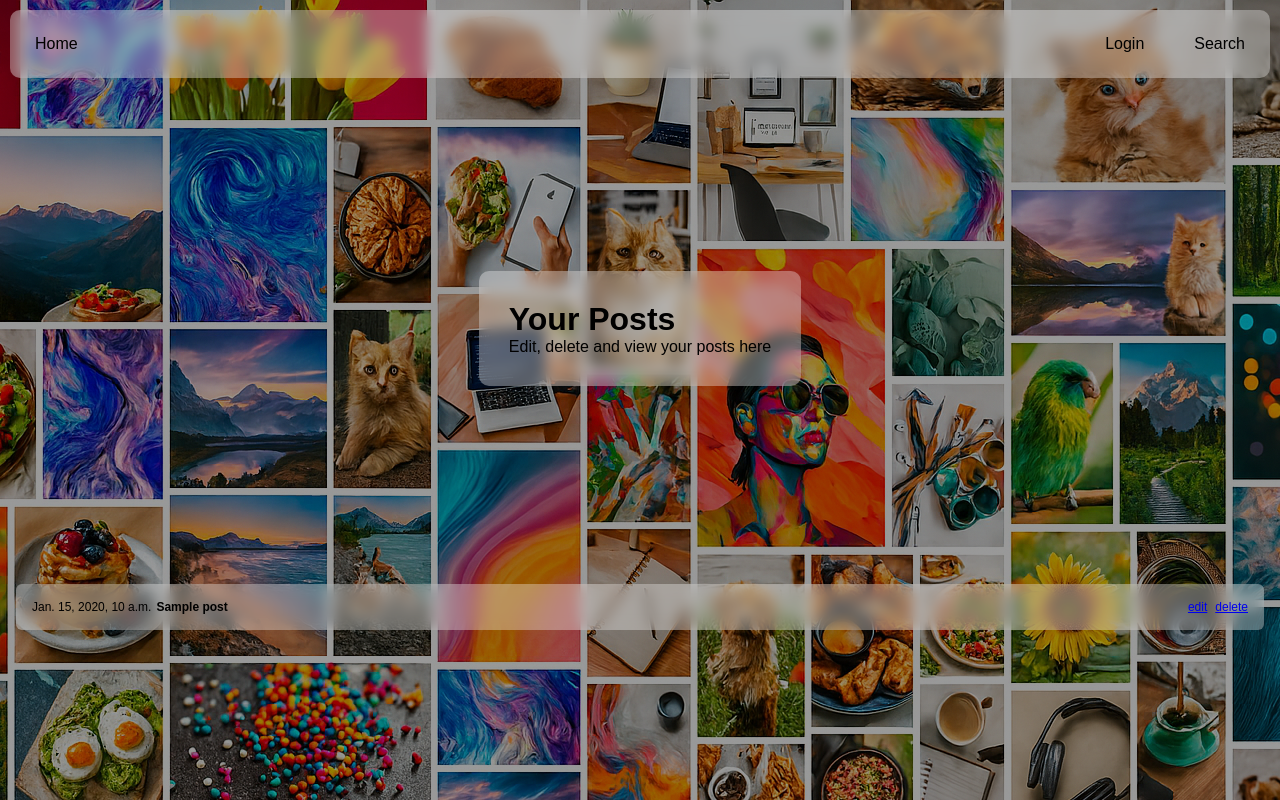
After one commit to DanielAnderson4311/Blog-app-with-Django, a Django app: template blog/base/templates/base/myposts.html in a window 1280 px wide. The commit adds this page. Run offline with Django 3.2, Linux system fonts and the light colour scheme; the template is opened without the code that fills it: most values are stand-ins (such as "Sample title", 1, 10 or a date in 2020).

Commit message:
modified:   README.md 	modified:   blog/base/__pycache__/models.cpython-312.pyc 	modified:   blog/base/__pycache__/urls.cpython-312.pyc 	modified:   blog/base/__pycache__/views.cpython-312.pyc 	modified:   blog/base/models.py 	modified:   blog/base/static/base/styles.css 	new file:   blog/base/templates/base/myposts.html 	modified:   blog/base/urls.py 	modified:   blog/base/views.py

```diff
--- a/blog/base/models.py
+++ b/blog/base/models.py
@@ -5,7 +5,7 @@ from django.db import models
 # Model for the posts
 from django.contrib.auth.models import User
 class Post(models.Model):
-    id = models.AutoField(primary_key=True)
+    id = models.AutoField(primary_key=True) # Used so that I will know what each post is in the URL
     title = models.CharField(max_length=500)
     body = models.TextField()
     date_pub = models.DateTimeField(auto_now_add=True)
--- a/blog/base/static/base/styles.css
+++ b/blog/base/static/base/styles.css
@@ -141,3 +141,38 @@ li a:hover {
     backdrop-filter: blur(7px);
     padding: 1px;
 }
+.manage_list_ctn {
+    display: flex;
+    flex-direction: column;
+    gap: 16px;
+    margin: 16px;
+    width: 100%;
+}
+.manage_list_item {
+    display: flex;
+    justify-content: space-between;
+    align-items: center;
+    padding: 16px;
+    background: rgba(255, 255, 255, 0.338);
+    backdrop-filter: blur(7px);
+    border-radius: 6px;
+    font-size: 12px;
+    width: 100%;
+    box-sizing: border-box;
+}
+/* this is for the date, title and actions for the buttons, in the manage_list above */
+.date {
+    min-width: 100px;
+    margin-right: 5px;
+}
+.title {
+    flex: 1;
+    text-align: left;
+    min-width: 0;
+    font-weight: 600;
+}
+.actions {
+    display: flex;
+    gap: 8px;
+    min-width: 0;
+}
--- /dev/null
+++ b/blog/base/templates/base/myposts.html
@@ -0,0 +1,55 @@
+{% load static %}
+<html>
+
+<head>
+    <title>Your posts</title>
+    <link rel="stylesheet" href="{% static 'base/styles.css' %}">
+
+</head>
+
+<body style="background: linear-gradient(rgba(0,0,0,0.4), rgba(0,0,0,0.4)), url('/static/base/Bannerimg1.png') no-repeat top center fixed;">
+    <!-- Navbarr -->
+        <nav>
+            <ul>
+                <li><a href="#">Home</a></li>
+                {% if user.is_authenticated == False %}
+                <li style="margin-left: auto;"><a href="/accounts/login/">Login</a>
+                    {% endif %}
+                    {% if user.is_authenticated %}
+                <li style="margin-left: auto;"><a href="/accounts/dash/">
+                        Dashboard</a></li>
+                {% endif %}
+                <li><a href="#">Search</a></li>
+            </ul>
+        </nav>
+        <div class="banner" style="height: 60%">
+            <div class="glass_container">
+                <h1>Your Posts</h1>
+                <p>Edit, delete and view your posts here</p>
+            </div>
+        </div>
+        </div>
+
+        <div class="banner" style="box-sizing: border-box; height: auto;">
+            <!-- List of all the posts with an edit, delete buttons -->
+            <div class="manage_list_ctn">
+                {% for post in posts %}
+                <div class="manage_list_item">
+                    <div class="date">{{ post.date_pub }}</div>
+                    <div class="title">{{ post.title }}</div>
+                    <div class="actions">
+                        <a href="#">edit</a>
+                        <a href="#">delete</a>
+                    </div>
+                </div>
+
+                {% endfor %}
+                {% if not posts %}
+                <div class="manage_list_item" style=" justify-content: center;">
+                    <div style="font-weight: 800; font-size:15px;">No posts yet, make your first post now!</div>
+                {% endif %}
+            </div>
+        </div>
+</body>
+
+</html>
--- a/blog/base/urls.py
+++ b/blog/base/urls.py
@@ -8,5 +8,6 @@ urlpatterns = [
     path('create/', views.create),
     path('posts/', views.viewall), # This will be for the page with all the posts (sorted by date) in the WHOLE SITE
     path('viewpost/', views.viewpost),
-    # path('posts/myposts/', views.myposts), # This will be for the page with the posts that the user has created. It will be found by searching the DB in the author field for the same user that created it
+    path('posts/myposts/', views.myposts), # This will be for the page with the posts that the user has created. It will be found by searching the DB in the author field for the same user that created it
+    path('posts/myposts/edit/<int:post_id>/', views.editpost), # this will be for the page to edit a post. I WILL need to check that the user has the permission to edi this post by comparing the user and the publisher
 ]
```
Also changed, not shown: blog/base/views.py (+27 -1 lines), README.md.
